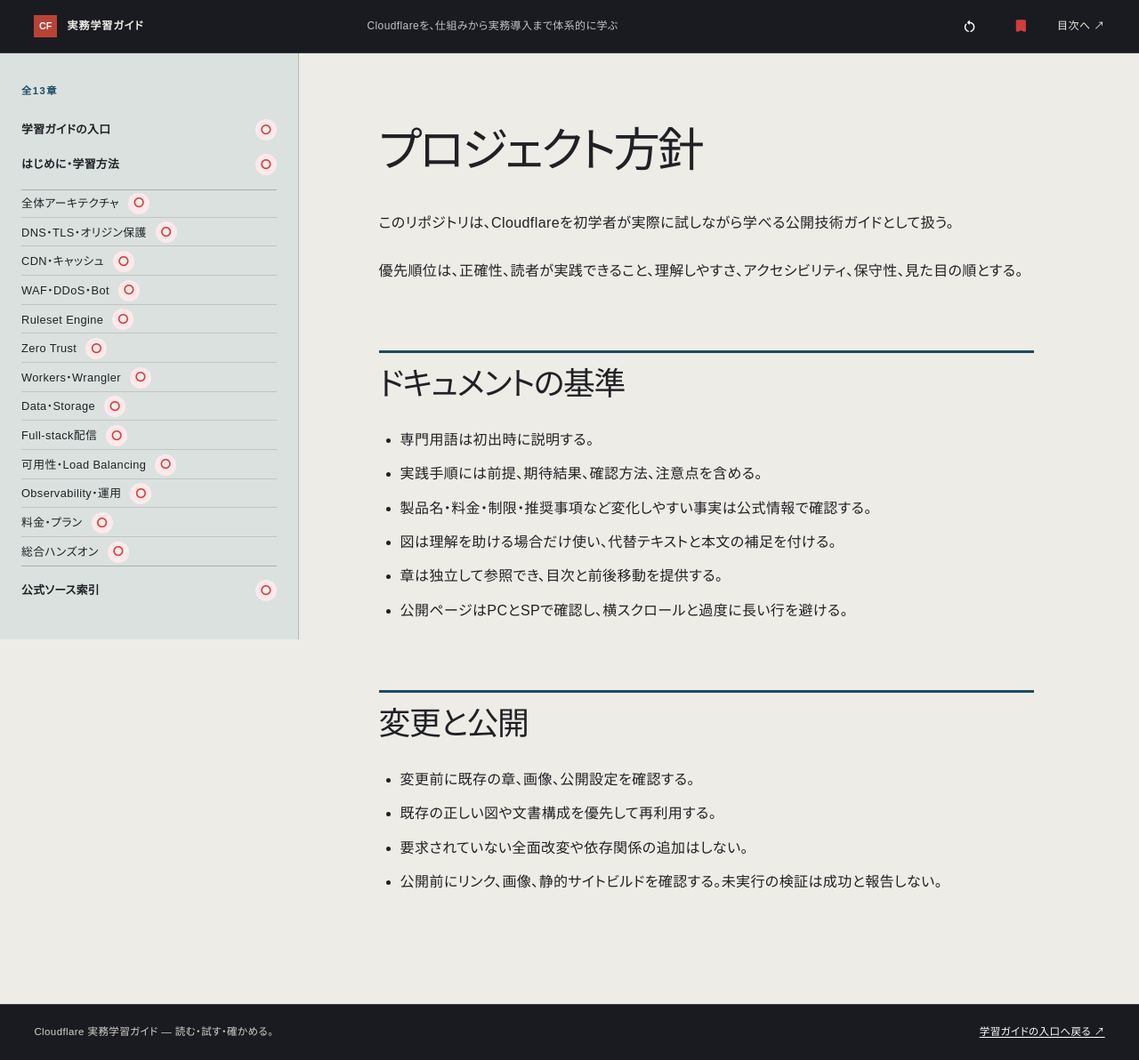
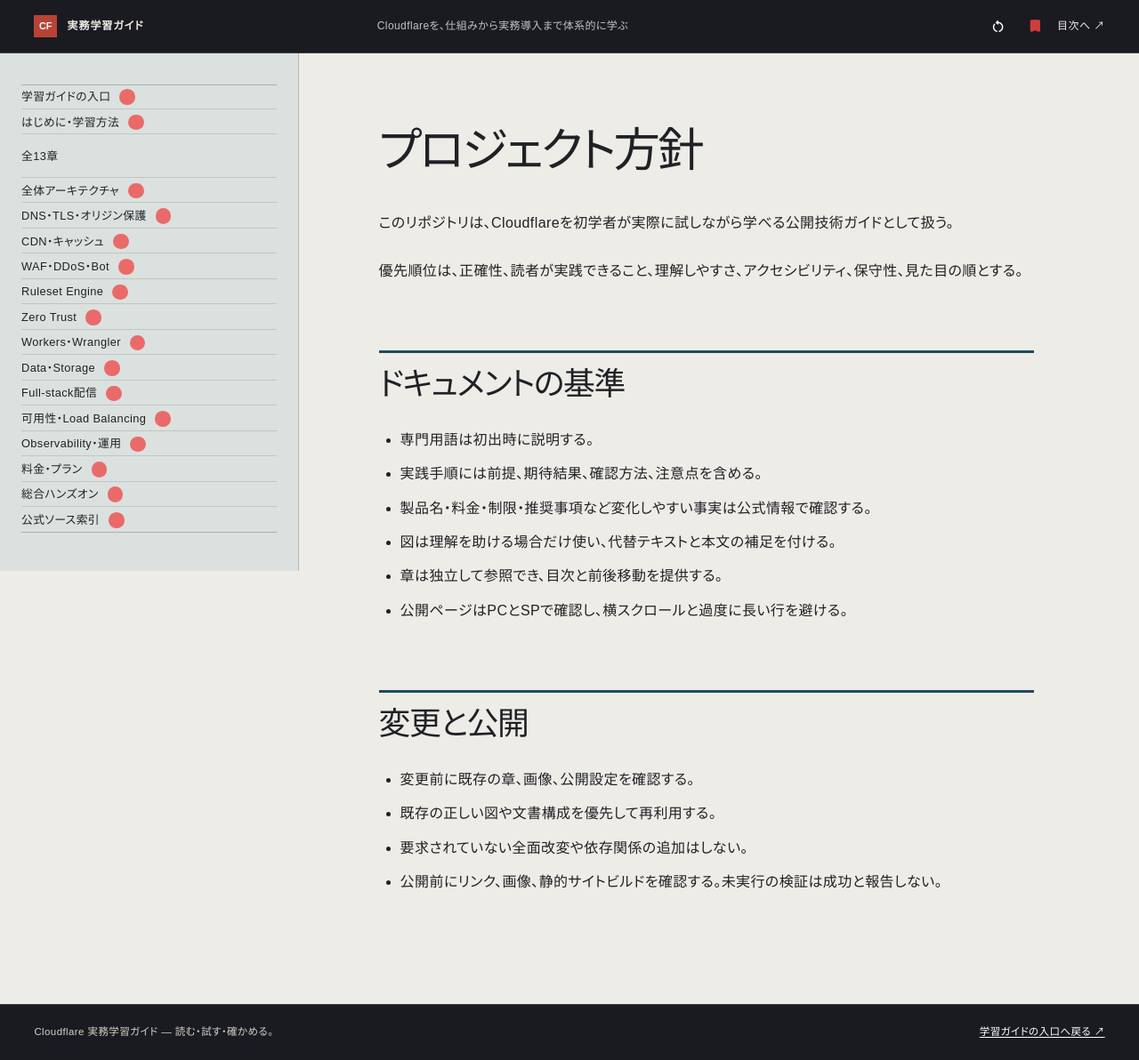
Before and after one commit to ayutamondo/cloudflare-learning-guide, a Jekyll site: the page built from AGENTS.md, in a window 1280 px wide and 1192 px high. Shown: the whole window at 89% size. Built offline with Jekyll 4.4.1, drawn with Linux system fonts in a browser that asks for light colours; our own code applies the rules of GitHub Pages for plain Markdown files.

Commit message:
Adjust nav ordering and progress icons

```diff
--- a/_layouts/default.html
+++ b/_layouts/default.html
@@ -30,11 +30,11 @@
     </header>
     <div class="site-shell">
       <aside class="site-nav" aria-label="章一覧">
-        <p>全13章</p>
         <nav>
-          <a class="progress-link" href="{{ '/index.html' | relative_url }}">学習ガイドの入口</a>
-          <a class="progress-link" href="{{ '/guide/getting-started.html' | relative_url }}">はじめに・学習方法</a>
           <ol>
+            <li><a class="progress-link" href="{{ '/index.html' | relative_url }}">学習ガイドの入口</a></li>
+            <li><a class="progress-link" href="{{ '/guide/getting-started.html' | relative_url }}">はじめに・学習方法</a></li>
+            <li><p>全13章</p></li>
             <li><a class="progress-link" href="{{ '/guide/01-architecture.html' | relative_url }}">全体アーキテクチャ</a></li>
             <li><a class="progress-link" href="{{ '/guide/02-dns-tls-origin.html' | relative_url }}">DNS・TLS・オリジン保護</a></li>
             <li><a class="progress-link" href="{{ '/guide/03-cdn-cache-performance.html' | relative_url }}">CDN・キャッシュ</a></li>
@@ -48,8 +48,8 @@
             <li><a class="progress-link" href="{{ '/guide/11-operations.html' | relative_url }}">Observability・運用</a></li>
             <li><a class="progress-link" href="{{ '/guide/12-pricing.html' | relative_url }}">料金・プラン</a></li>
             <li><a class="progress-link" href="{{ '/guide/13-hands-on.html' | relative_url }}">総合ハンズオン</a></li>
+            <li><a class="progress-link" href="{{ '/reference/source-index.html' | relative_url }}">公式ソース索引</a></li>
           </ol>
-          <a class="progress-link" href="{{ '/reference/source-index.html' | relative_url }}">公式ソース索引</a>
         </nav>
       </aside>
       <main id="content" class="content" tabindex="-1">
--- a/assets/guide-progress.js
+++ b/assets/guide-progress.js
@@ -1,6 +1,7 @@
 (function () {
   const STORAGE_KEY = 'cf-guide-progress';
-  const STATUS = { READ: 'check_circle', UNREAD: 'circle' };
+  const STATUS = { READ: 'check', UNREAD: 'empty' };
+  let suppressAutoProgress = false;
 
   function readProgress() {
     try {
@@ -72,6 +73,25 @@
     syncBookmarkState();
   }
 
+  function resetProgress() {
+    suppressAutoProgress = true;
+
+    try {
+      localStorage.removeItem(STORAGE_KEY);
+    } catch (error) {
+      // localStorage may be unavailable in some private browsing modes.
+    }
+
+    applyStatusToLinks();
+    syncBookmarkState();
+
+    window.setTimeout(function () {
+      suppressAutoProgress = false;
+      applyStatusToLinks();
+      syncBookmarkState();
+    }, 0);
+  }
+
   function syncBookmarkState() {
     const bookmarkLink = document.querySelector('.bookmark-link');
     if (!bookmarkLink) {
@@ -111,6 +131,10 @@
   }
 
   function updateCurrentSectionProgress() {
+    if (suppressAutoProgress) {
+      return;
+    }
+
     const headingId = getVisibleHeading();
     setPageEntry({
       status: 'read',
@@ -130,6 +154,15 @@
         return;
       }
 
+      if (link.getAttribute('href') === '/reference/source-index.html' || link.getAttribute('href') === 'reference/source-index.html') {
+        link.classList.remove('is-read', 'is-unread');
+        const existingStatus = link.querySelector('.nav-status');
+        if (existingStatus) {
+          existingStatus.remove();
+        }
+        return;
+      }
+
       const key = normalizePathname(new URL(href, window.location.href).pathname);
       const entry = progress[key];
       const isRead = entry === 'read' || (entry && typeof entry === 'object' && entry.status === 'read');
@@ -138,7 +171,7 @@
       link.classList.toggle('is-unread', !isRead);
 
       const status = document.createElement('span');
-      status.className = 'nav-status material-symbols-rounded';
+      status.className = `nav-status material-symbols-rounded ${isRead ? 'is-read' : 'is-unread'}`;
       status.textContent = isRead ? STATUS.READ : STATUS.UNREAD;
 
       const existingStatus = link.querySelector('.nav-status');
@@ -183,7 +216,7 @@
     const resetButton = document.querySelector('.reset-link');
     if (resetButton) {
       resetButton.addEventListener('click', function () {
-        clearCurrentPageEntry();
+        resetProgress();
         window.scrollTo({ top: 0, behavior: 'smooth' });
       });
     }
--- a/assets/site.css
+++ b/assets/site.css
@@ -77,7 +77,7 @@ img { max-width: 100%; height: auto; }
 .site-header { position: sticky; z-index: 10; top: 0; border-bottom: 1px solid #3d3f43; background: var(--night); color: var(--paper); }
 .site-header__inner { display: grid; grid-template-columns: 1.1fr 2fr auto; align-items: center; gap: 1.5rem; max-width: 1440px; margin: auto; padding: .8rem clamp(1rem, 3vw, 3rem); font-size: .75rem; }
 .site-header__inner p { margin: 0; color: #c2c3c2; }
-.header-actions { display: inline-flex; align-items: center; gap: 1.5rem; }
+.header-actions { display: inline-flex; align-items: center; gap: 0.5rem; }
 .reset-link, .bookmark-link { display: inline-flex; align-items: center; justify-content: center; width: 2.1rem; height: 2.1rem; border: 0; border-radius: 999px; background: transparent; text-decoration: none; transition: transform .18s ease, opacity .18s ease, color .18s ease, background-color .18s ease; cursor: pointer; }
 .reset-link { color: #fff; }
 .bookmark-link { color: #d13d3d; }
@@ -96,11 +96,11 @@ img { max-width: 100%; height: auto; }
 .site-nav a { text-decoration: none; }
 .site-nav nav > a { font-weight: 700; }
 .site-nav .progress-link { display: inline-flex; align-items: center; justify-content: space-between; gap: 10px; padding: .18rem 0; }
-.site-nav .progress-link .nav-status { display: inline-flex; align-items: center; justify-content: center; width: 1.5rem; height: 1.5rem; border-radius: 999px; font-size: .8rem; font-weight: 700; line-height: 1; }
+.site-nav .progress-link .nav-status { display: inline-flex; align-items: center; justify-content: center; width: 1.1rem; height: 1.1rem; font-size: .9rem; font-weight: 700; line-height: 1; flex-shrink: 0; }
 .site-nav .progress-link.is-read { color: #3a3d40; }
-.site-nav .progress-link.is-read .nav-status { background: #dfeee4; color: #1f8c4c; }
+.site-nav .progress-link.is-read .nav-status { background: transparent; color: #1f8c4c; font-variation-settings: 'FILL' 1, 'wght' 600, 'GRAD' 0, 'opsz' 24; }
 .site-nav .progress-link.is-unread { color: var(--ink); }
-.site-nav .progress-link.is-unread .nav-status { background: #fde9e9; color: #d13d3d; }
+.site-nav .progress-link.is-unread .nav-status { background: #ea6a6a; border-radius: 50%; color: transparent; font-size: 0; }
 .site-nav ol { display: grid; gap: .12rem; margin: .2rem 0; padding: 0; list-style: none; border-top: 1px solid #a7afad; border-bottom: 1px solid #a7afad; }
 .site-nav li { border-bottom: 1px solid #c0c5c3; }
 .site-nav li:last-child { border-bottom: 0; }
```
